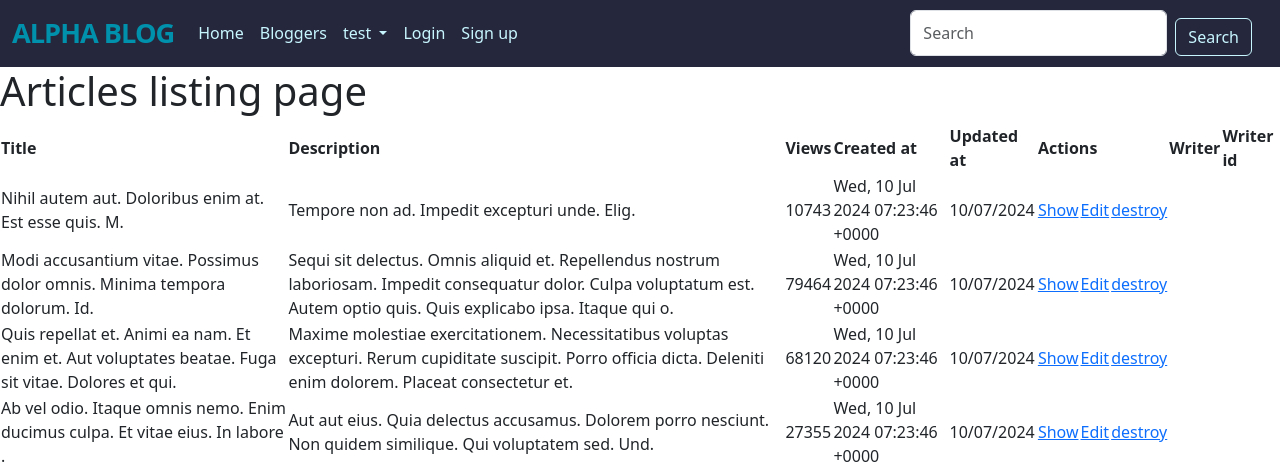
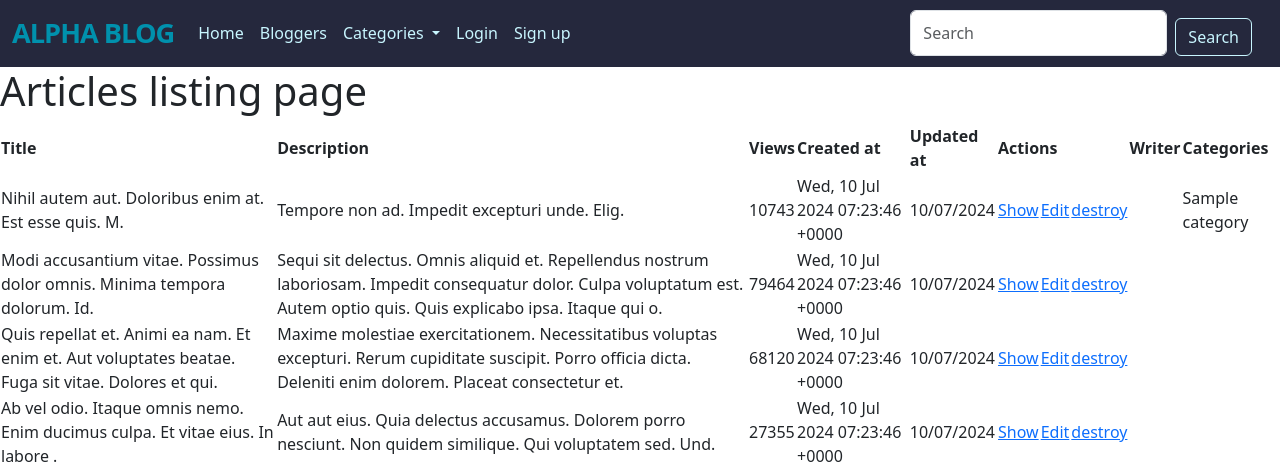
Before and after one commit to Piwido/learn-ruby, a Rails app: page /articles in a window 1280 px wide. Shown: the top 472 px of the page. Run offline with Rails 7, Linux system fonts and the light colour scheme; data comes from the database, SQL or seed files in the repository; tables that the repository leaves empty hold one stand-in row (values such as "Sample post"); style sheets or scripts are compiled from the project's sources; parts of the project's set-up code (start-up, migrations or seed data) failed here and were passed over; some libraries are stand-ins or nearby versions.

Commit message:
back: les admins peuvent éditer une catégorie

```diff
--- a/alpha-blog/app/controllers/articles_controller.rb
+++ b/alpha-blog/app/controllers/articles_controller.rb
@@ -59,7 +59,7 @@ class ArticlesController < ApplicationController
 
     private
     def article_params
-        params.require(:article).permit(:title, :description)
+        params.require(:article).permit(:title, :description, category_ids: [])
     end
 
     def set_article
--- a/alpha-blog/app/models/article.rb
+++ b/alpha-blog/app/models/article.rb
@@ -1,5 +1,7 @@
 class Article < ApplicationRecord
     belongs_to :user
+    has_many :article_categories
+    has_many :categories, through: :article_categories
     validates :title, presence: true, length: { minimum: 6, maximum: 100 }
     validates :description, presence: true, length: { minimum: 7, maximum: 10000 }
   end
--- a/alpha-blog/app/models/category.rb
+++ b/alpha-blog/app/models/category.rb
@@ -1,4 +1,7 @@
 class Category < ApplicationRecord
     validates :name, uniqueness: {case_sensitive: false},  presence:true, length: { minimum: 3, maximum: 15}
+    has_many :article_categories
+    has_many :articles, through: :article_categories
+
 
 end
--- a/alpha-blog/app/views/articles/index.html.erb
+++ b/alpha-blog/app/views/articles/index.html.erb
@@ -10,7 +10,7 @@
       <th>Updated at</th>
       <th colspan="3">Actions</th>
       <th>Writer</th>
-      <th>Writer id</th>
+      <th>Categories</th>
 
     </tr>
   </thead>
@@ -30,7 +30,7 @@
     <td><%= link_to 'destroy', article_path(article), data: { turbo_method: :delete, turbo_confirm: "Are you sure?" } %></td>
     <% end %>
     <td><%= article.user.username if article.user %></td>
-    <td><%= article.user.id if article.user %></td>
+    <td><%= article.categories.map(&:name).join(", ") %></td>
 
     </tr>
     <% end %>
--- a/alpha-blog/app/views/categories/index.html.erb
+++ b/alpha-blog/app/views/categories/index.html.erb
@@ -8,16 +8,19 @@
         <th>Created at</th>
         <th>Updated at</th>
         <th>See more </th>
+        <th>Articles </th>
+
     </tr>
     </thead>
     <tbody>
     <% @categories.each do |category| %>
     <tr>
         <td><%= category.name %></td>
-        <td><%= "text" %></td>
+        <td><%= category.articles.count %></td>
         <td><%= l category.created_at %></td>
         <td><%= category.updated_at.strftime("%d/%m/%Y") %></td>
         <td><%= link_to category.name, category_path(category) %></td>
+        <td><%= category.articles.map(&:title).join(", ") %></td>
     </tr>
     <% end %>
     </tbody>
--- a/alpha-blog/app/views/categories/show.html.erb
+++ b/alpha-blog/app/views/categories/show.html.erb
@@ -2,3 +2,5 @@
 
 <p><strong>Name : </strong>
     <%= @category.name %>
+
+<p> Modifier nom catégorie : <%= link_to 'Edit', edit_category_path(@category) %></p>
--- a/alpha-blog/app/views/layouts/_navigation.html.erb
+++ b/alpha-blog/app/views/layouts/_navigation.html.erb
@@ -15,15 +15,21 @@
       </li>
       <li class="nav-item dropdown">
         <a class="nav-link dropdown-toggle" href="#" role="button" data-bs-toggle="dropdown" aria-expanded="false">
-          test
+          Categories
         </a>
         <ul class="dropdown-menu">
-          <li><a class="dropdown-item" href="#">Action</a></li>
-          <li><a class="dropdown-item" href="#">Another action</a></li>
+          <li><a class="dropdown-item" href="/categories">See categories</a></li>
+          <% if user_signed_in? && current_user.admin? %>
+                    <li><a class="dropdown-item" href="/categories/new">Create category</a></li>
+
+           <% end %>
+
           <li><hr class="dropdown-divider"></li>
           <li><a class="dropdown-item" href="#">Something else here</a></li>
         </ul>
       </li>
+
+
       <% if user_signed_in? %>
       <li class="nav-item">
 
```
Also changed, not shown: alpha-blog/app/controllers/categories_controller.rb (+15 -1 lines), alpha-blog/app/models/article_category.rb (added, +7 -0 lines), alpha-blog/app/policies/category_policy.rb (added, +20 -0 lines), alpha-blog/app/views/articles/_form.html.erb (+10 -0 lines), alpha-blog/app/views/categories/edit.html.erb (added, +14 -0 lines), alpha-blog/db/migrate/20240709140147_create_article_categories.rb (added, +9 -0 lines), alpha-blog/db/schema.rb.
